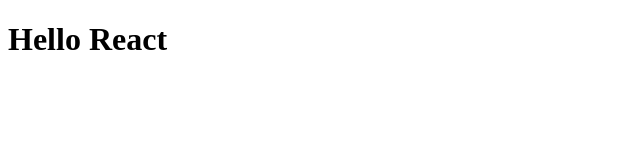
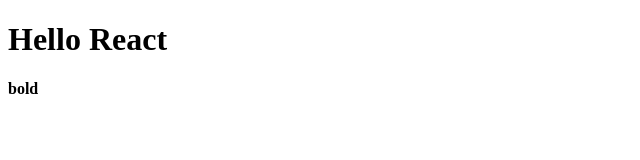
Before and after one commit to RyoTaga/react-practice, a React (Create React App) app: page / in a window 1280 px wide. Shown: the top 160 px of the page, without its empty margins (0-640 px from the left). Built offline with nearby package versions, Linux system fonts and the light colour scheme.

Commit message:
display multiple html tags with component render method

```diff
--- a/src/App.js
+++ b/src/App.js
@@ -2,7 +2,12 @@
 
 class App extends React.Component {
   render() {
-    return React.createElement('h1', null, 'Hello React')
+    return (
+      <div>
+        <h1>Hello React</h1>
+        <b>bold</b>
+      </div>
+    )
   }
 }
 
```
